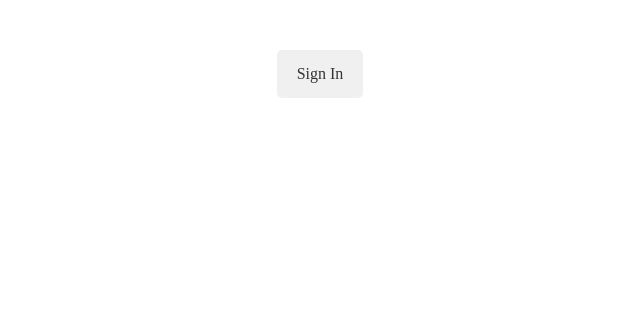
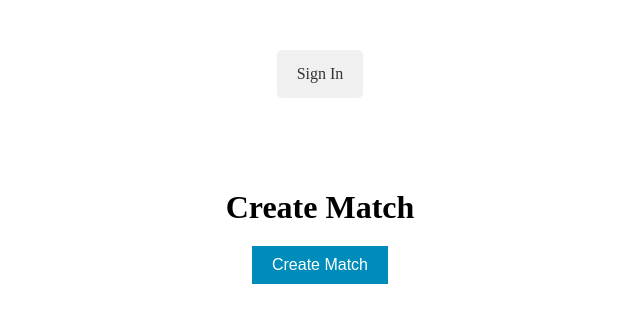
Before and after one commit to SimonMayer/ginrummy-front, a Vue app in the folder front/: page /create-match in a window 1280 px wide. Before the commit this address had no page. Shown: the top 322 px of the page, without its empty margins (320-960 px from the left). Built offline with nearby package versions, Linux system fonts and the light colour scheme.

Commit message:
Fix create match call

```diff
--- a/front/src/components/CreateMatch.vue
+++ b/front/src/components/CreateMatch.vue
@@ -6,16 +6,13 @@
 </template>
 
 <script>
-import axios from 'axios';
+import apiClient from '../api/axios';
 
 export default {
   methods: {
     async createMatch() {
-      const token = localStorage.getItem('token');
       try {
-        const response = await axios.post('http://localhost:5000/matches', {}, {
-          headers: { Authorization: `Bearer ${token}` }
-        });
+        const response = await apiClient.post('/matches');
         alert(`Match created! Match ID: ${response.data.match_id}`);
       } catch (error) {
         alert('Failed to create match!');
--- a/front/src/router/index.js
+++ b/front/src/router/index.js
@@ -2,9 +2,11 @@ import { createRouter, createWebHistory } from 'vue-router';
 import MatchList from '../components/MatchList.vue';
 import MatchDetails from '../components/MatchDetails.vue';
 import SignIn from '../components/SignIn.vue';
+import CreateMatch from "../components/CreateMatch.vue";
 
 const routes = [
     { path: '/', component: SignIn },
+    { path: '/create-match', component: CreateMatch },
     { path: '/matches', component: MatchList },
     { path: '/matches/:id', component: MatchDetails, props: true }
 ];
```
